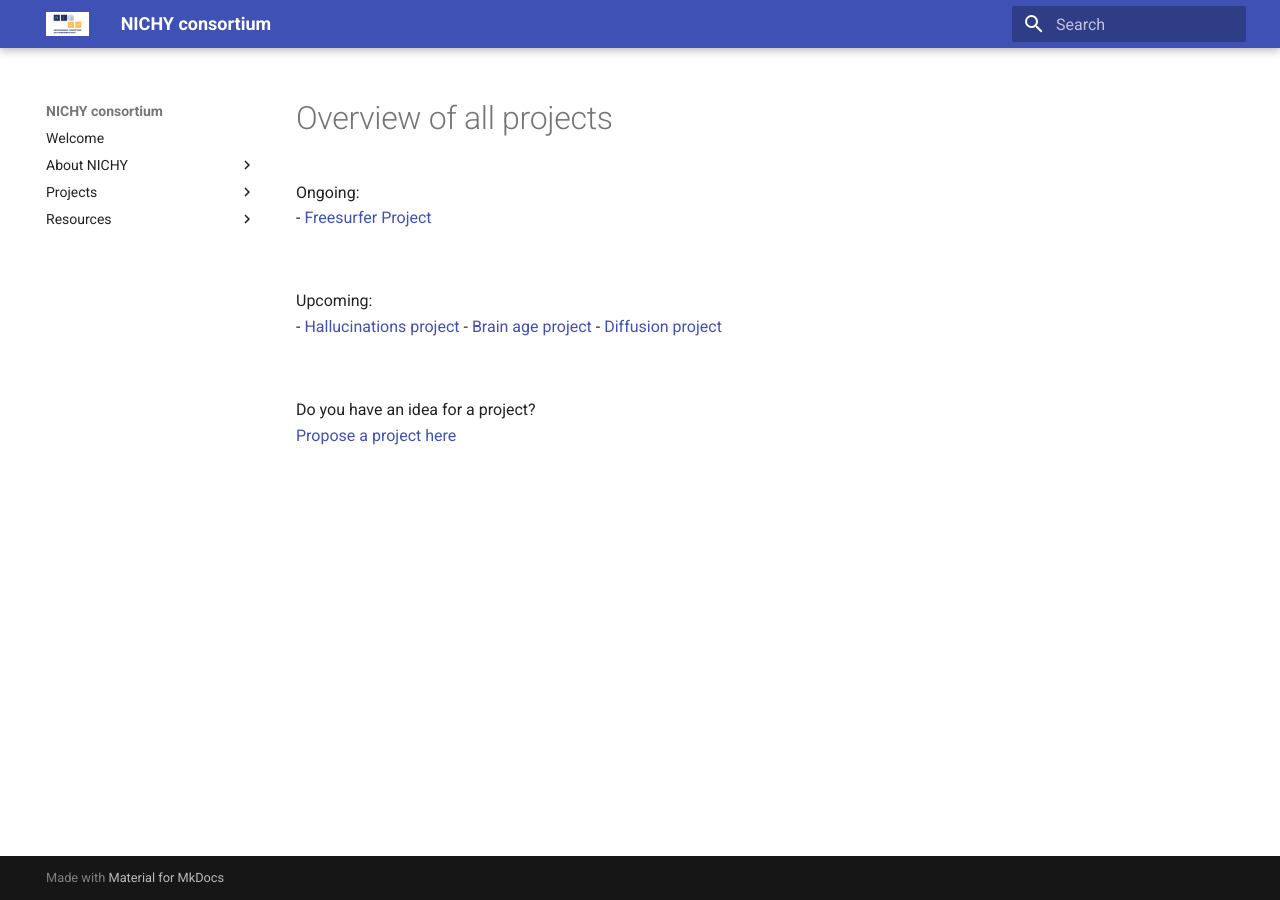
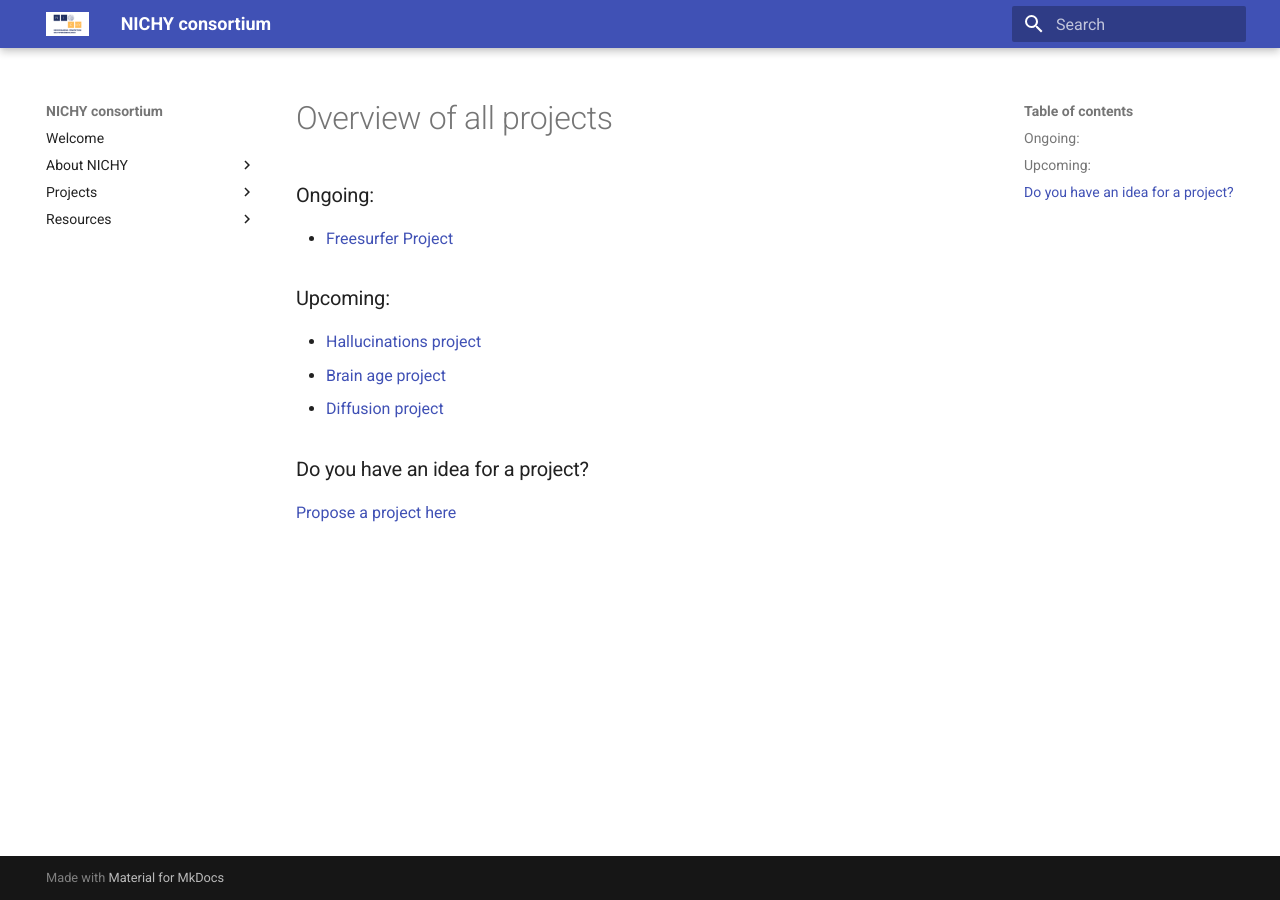
Before and after one commit to nichy-consortium/nichy, an MkDocs documentation site: the page built from docs/projects/overview.md, in a window 1280 px wide. Built offline with MkDocs 1.6.1 and Material for MkDocs 9.7.7, drawn with Linux system fonts in a browser that asks for light colours.

Commit message:
Update overview.md

```diff
--- a/docs/projects/overview.md
+++ b/docs/projects/overview.md
@@ -1,19 +1,13 @@
 # Overview of all projects
 
-Ongoing:
-<br/>
+### Ongoing:
 - [Freesurfer Project](./ongoing/freesurfer.md)
 
-<br/>
-
-Upcoming:
-<br/>
+### Upcoming:
 - [Hallucinations project](./upcoming/hallucinations.md)
 - [Brain age project](./upcoming/brainage.md)
 - [Diffusion project](./upcoming/diffusion.md)
 
-<br/>
 
-Do you have an idea for a project?
-<br/>
+### Do you have an idea for a project?
 [Propose a project here](./propose_a_project.md)
```
